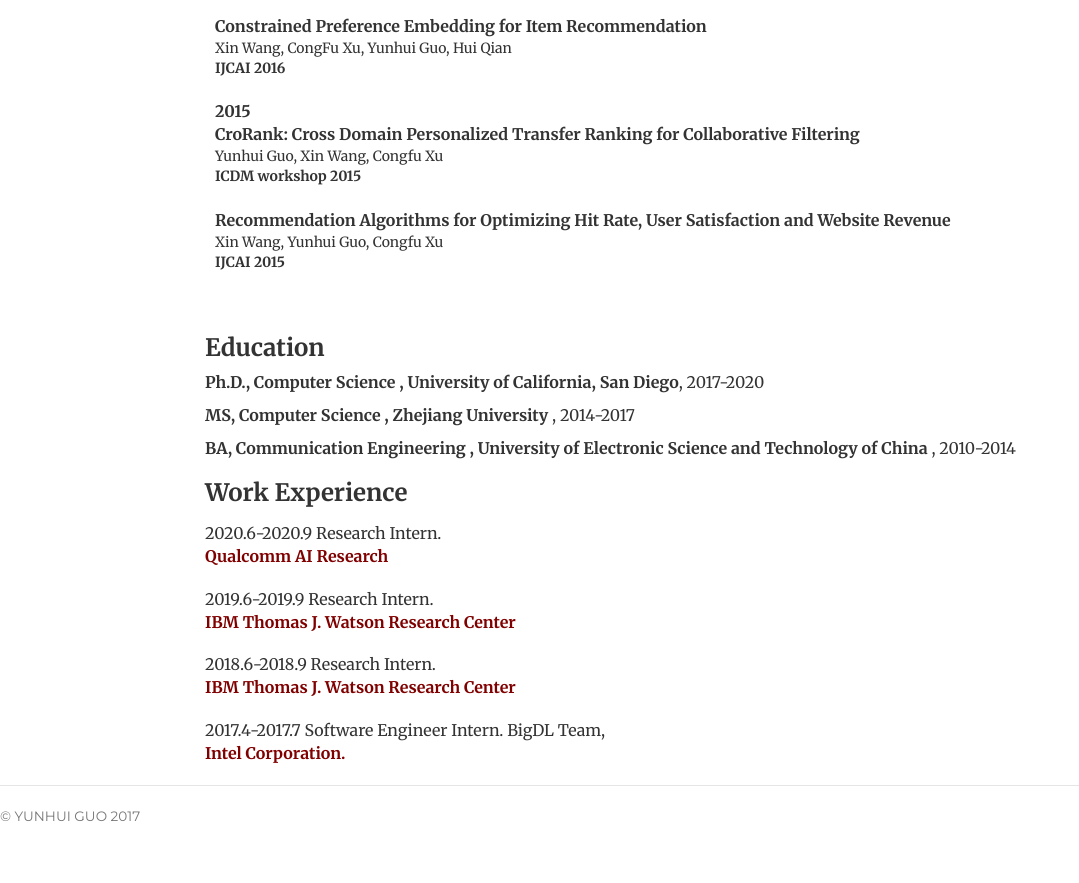
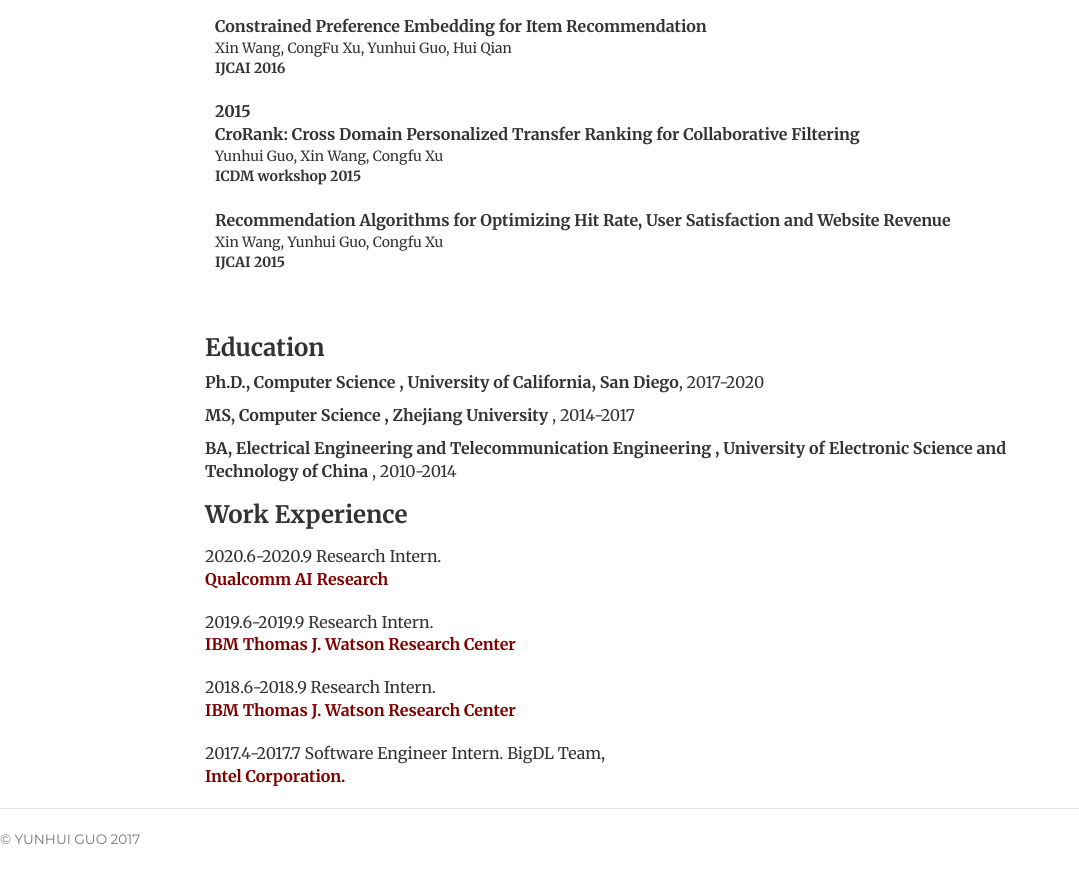
Before and after one commit to yunhuiguo/yunhuiguo.github.io, a Jekyll site: the page built from index.html, in a window 1280 px wide and 900 px high, scrolled down 1599 px. Shown: the top 883 px of the window, without its empty margins (0-1079 px from the left). Built offline with Jekyll 4.4.1, drawn with Linux system fonts in a browser that asks for light colours.

Commit message:
Update index.html

```diff
--- a/index.html
+++ b/index.html
@@ -108,7 +108,7 @@ description: Yunhui Guo
 
 	<p><strong>MS, Computer Science , Zhejiang University </strong>, 2014-2017</p>
 
-	<p><strong>BA, Communication Engineering , University of Electronic Science and Technology of China </strong>, 2010-2014</p>
+	<p><strong>BA, Electrical Engineering and Telecommunication Engineering , University of Electronic Science and Technology of China </strong>, 2010-2014</p>
 
 
 	<h3>Work Experience</h3>
```
